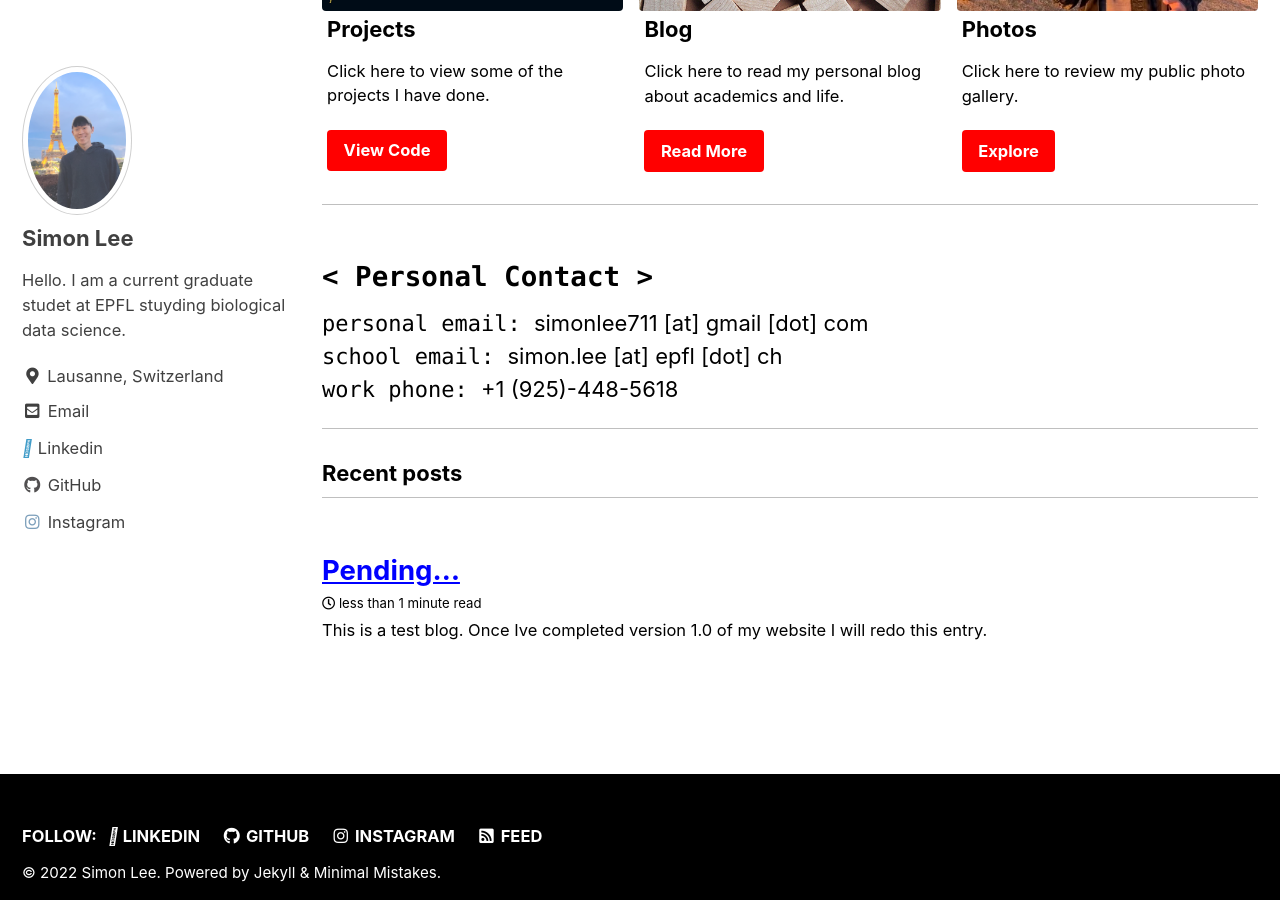
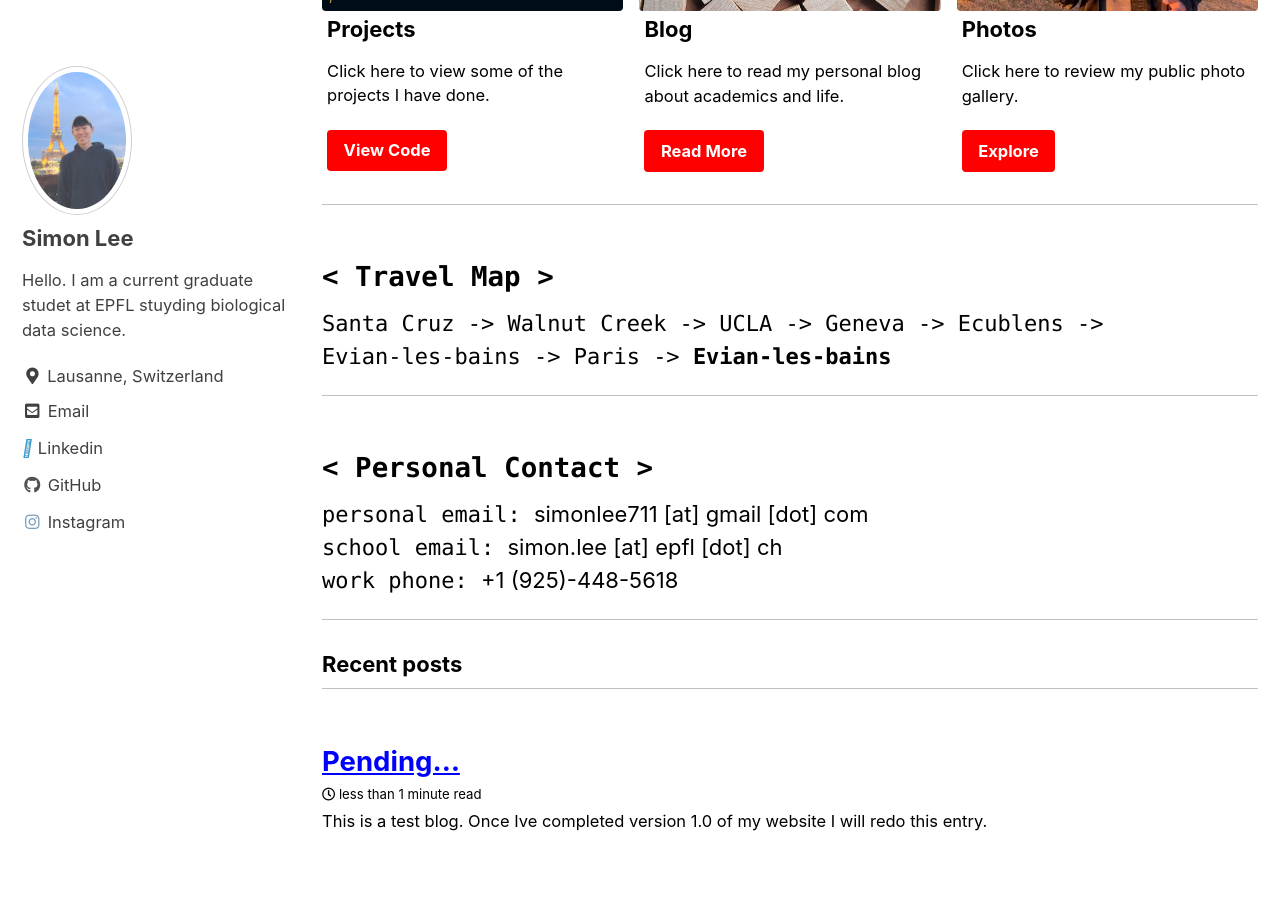
Before and after one commit to Simonlee711/Simonlee711.github.io, a Jekyll site: the page built from index.html, in a window 1280 px wide and 900 px high, scrolled down 658 px. Built offline with Jekyll 4.4.1, drawn with Linux system fonts in a browser that asks for light colours; cached includes are drawn as plain includes; the list of posts is cut into pages by our own code.

Commit message:
travel map

```diff
--- a/index.html
+++ b/index.html
@@ -38,6 +38,14 @@ feature_row:
 {% include feature_row %}
 
 <div class="header">
+    <h2><code>&lt; Travel Map &gt;</code> </br> </h2>
+</div>
+
+<code>Santa Cruz -> Walnut Creek -> UCLA -> Geneva -> Ecublens -> </br>Evian-les-bains -> Paris -> <b>Evian-les-bains</b> </code></br>
+
+<hr>
+
+<div class="header">
     <h2><code>&lt; Personal Contact &gt;</code> </br> </h2>
 </div>
 
```
